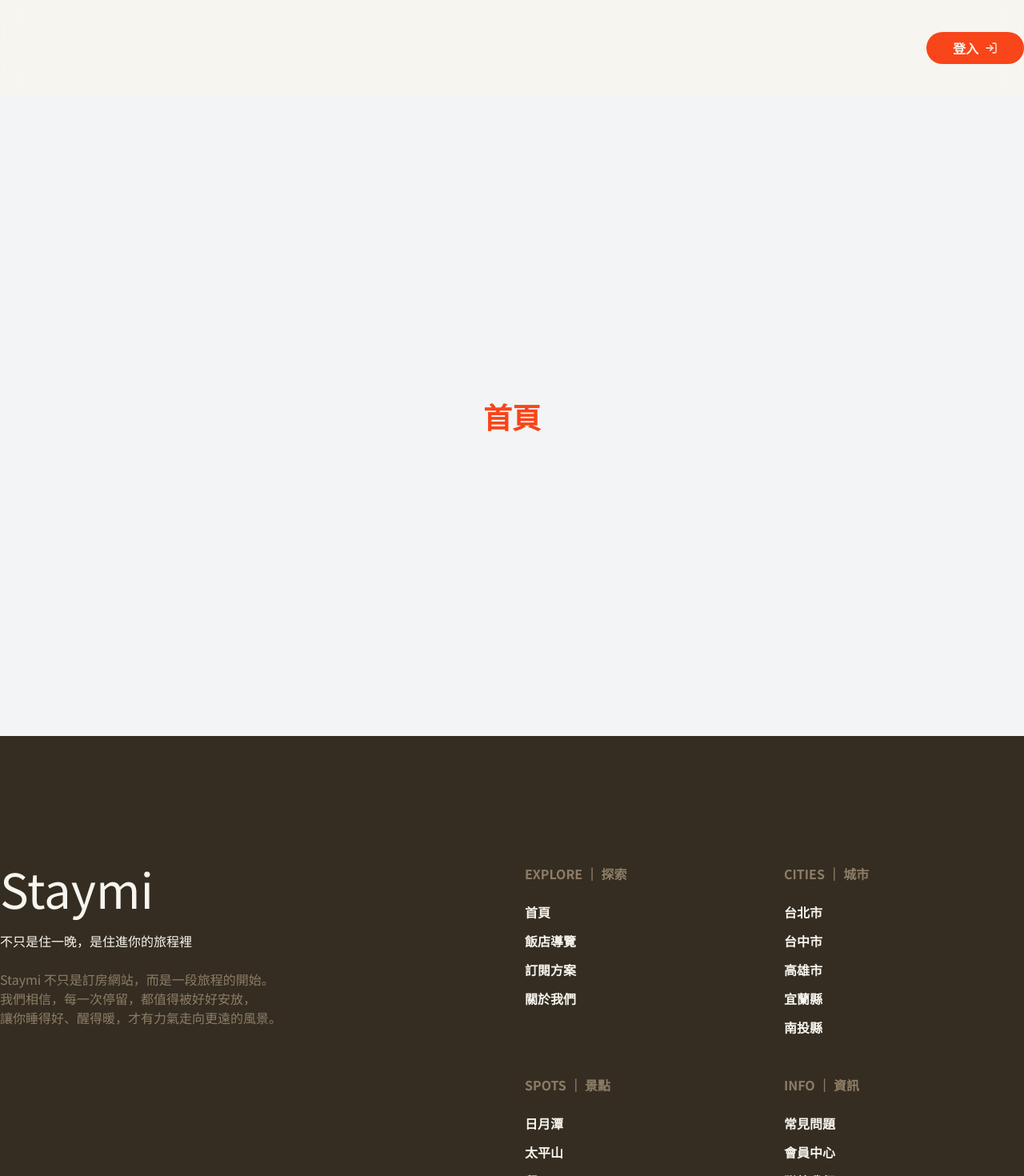
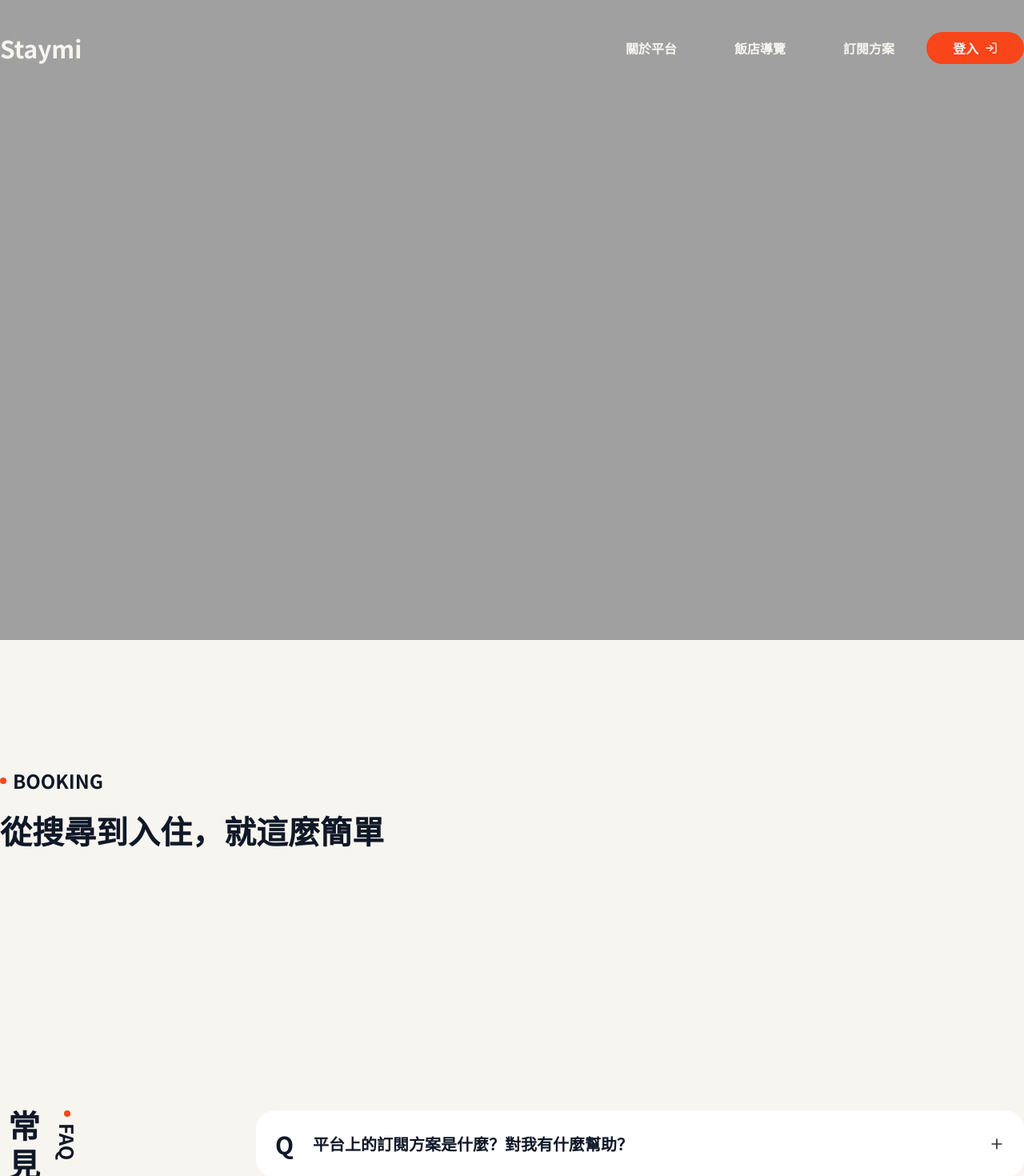
Before and after one commit to MisTPEBUS/stay-mi-next-app, a Next.js app: page / in a window 1280 px wide. Shown: the top 1470 px of the page at 80% size. Built offline with nearby package versions, Linux system fonts and the light colour scheme.

Commit message:
refactor: 💡 加入 sections

```diff
--- a/src/app/page.tsx
+++ b/src/app/page.tsx
@@ -1,7 +1,13 @@
+import FaqSection from "./home/sections/FaqSection";
+import FlowSection from "./home/sections/FlowSection";
+import Hero from "./home/sections/Hero";
+
 const Home = () => {
   return (
-    <div className="flex min-h-screen items-center justify-center bg-gray-100">
-      <h1 className="text-primary text-4xl font-bold">首頁</h1>
+    <div className="flex flex-col">
+      <Hero />
+      <FlowSection />
+      <FaqSection />
     </div>
   );
 };
```
